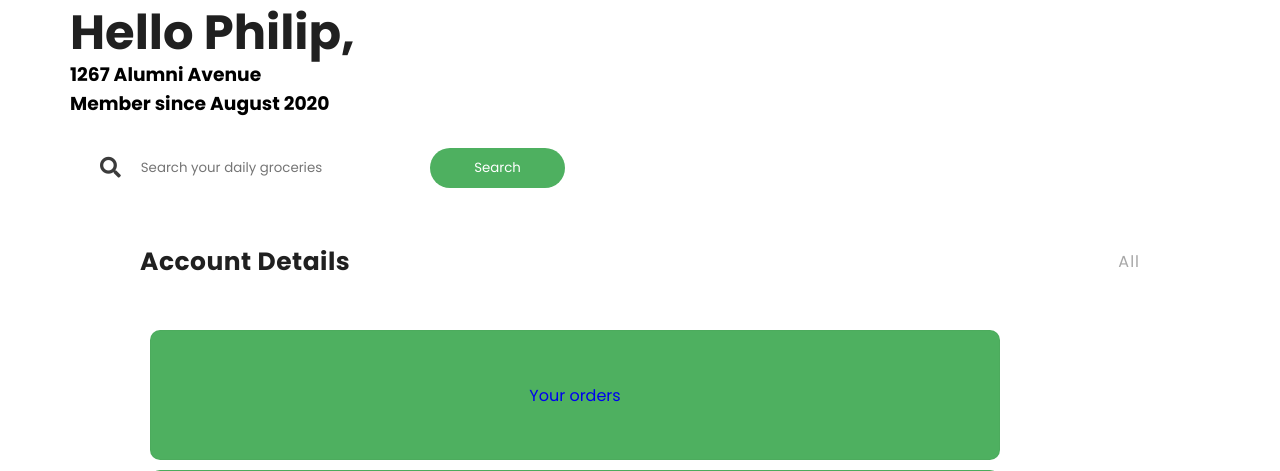
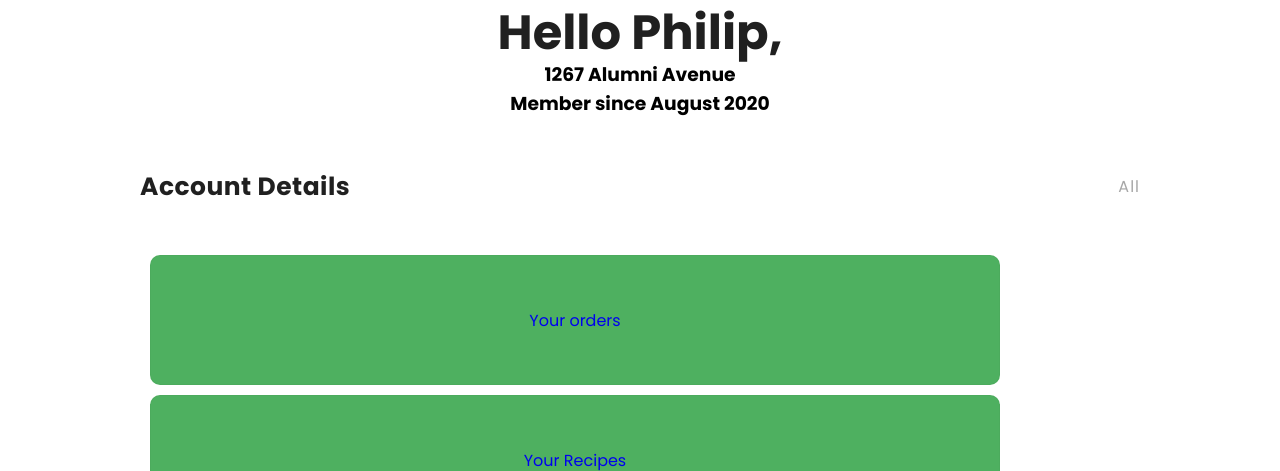
Before and after one commit to yemoski/G-United, a PHP site: page /Profile.html in a window 1280 px wide. Shown: the part 105-576 px from the top of the page. Run offline with PHP 8.4, Linux system fonts and the light colour scheme; some libraries are stand-ins or nearby versions.

Commit message:
profile page change

```diff
--- a/Profile.html
+++ b/Profile.html
@@ -89,15 +89,7 @@
             </h3>
             <h3>Member since August 2020</h3>
 
-            <!--search-box------>
-            <form action="" class="search-box">
-                <!--icon------>
-                <i class="fas fa-search"></i>
-                <!--input----->
-                <input type="text" class="search-input" placeholder="Search your daily groceries" name="search" required>
-                <!--btn------->
-                <input type="submit" class="search-btn" value="Search">
-            </form>
+
         </div>
 
     </section>
--- a/css/style.css
+++ b/css/style.css
@@ -138,8 +138,9 @@ background-color:#40aa54;}
 .search-banner-text{
     display: flex;
     flex-direction: column;
+    align-items: center;
     width: 500px;
-    margin-left: 70px;
+    margin: auto;
     position: relative;
 }
 .search-banner-text h1{
```
